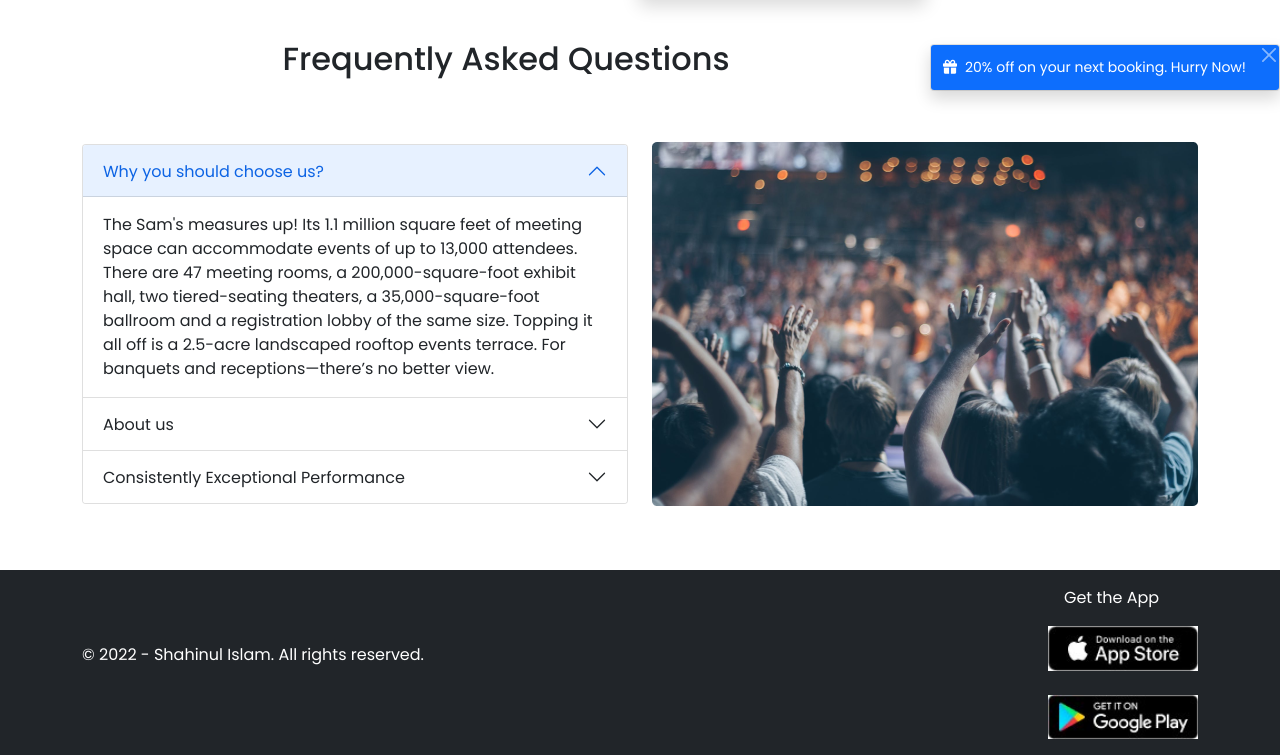
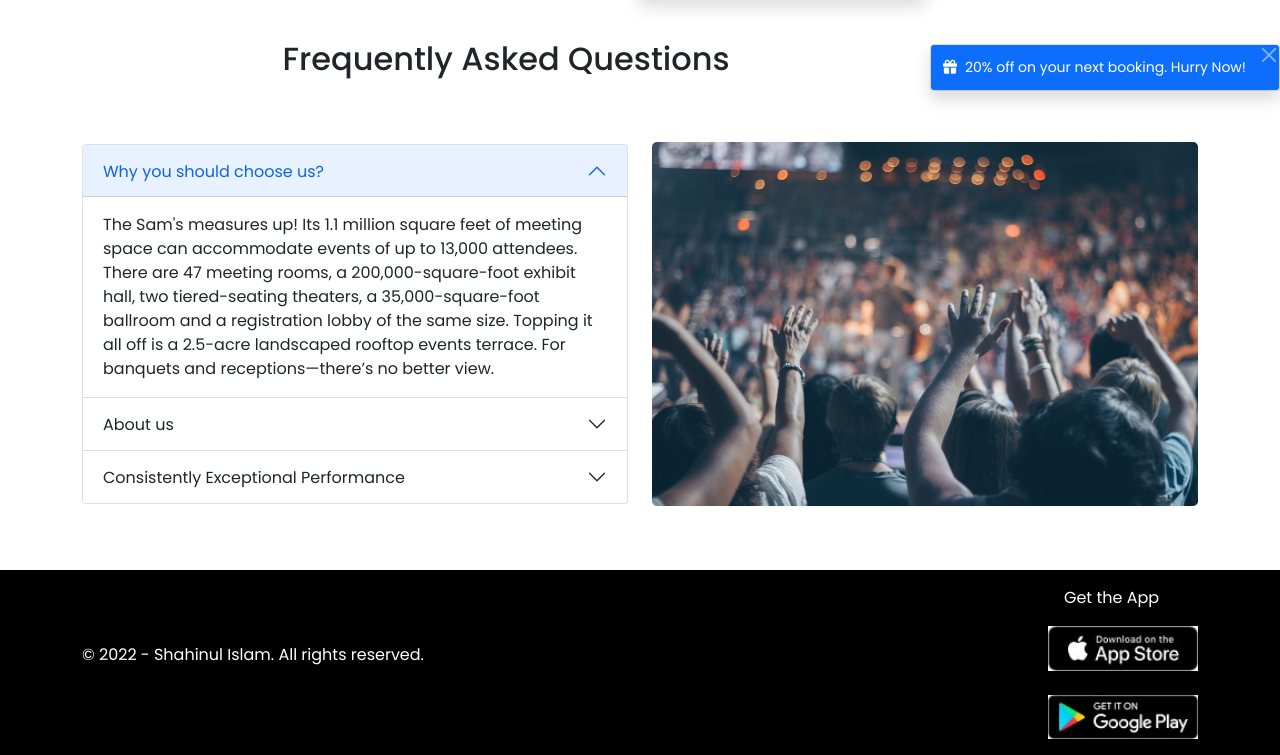
Before and after one commit to Shahinul-Islam/convention-center-assignment, a plain HTML site: page index.html in a window 1280 px wide. Shown: the part 1362-2117 px from the top of the page. Drawn offline with nearby package versions, Linux system fonts and the light colour scheme.

Commit message:
footer blacked

```diff
--- a/index.html
+++ b/index.html
@@ -250,7 +250,7 @@
             </div>
         </section>
     </main>
-    <footer class="container-fluid bg-dark py-3">
+    <footer class="container-fluid py-3">
 
         <div class="container d-flex justify-content-between align-items-center">
             <div>
--- a/style.css
+++ b/style.css
@@ -22,6 +22,10 @@ body{
     display: block;
     margin: 0 auto;
 }
+
+footer{
+    background-color: black;
+}
 @media only screen and (min-width: 764px) {
     .card-3{
         transform: scale(1.1);
```
